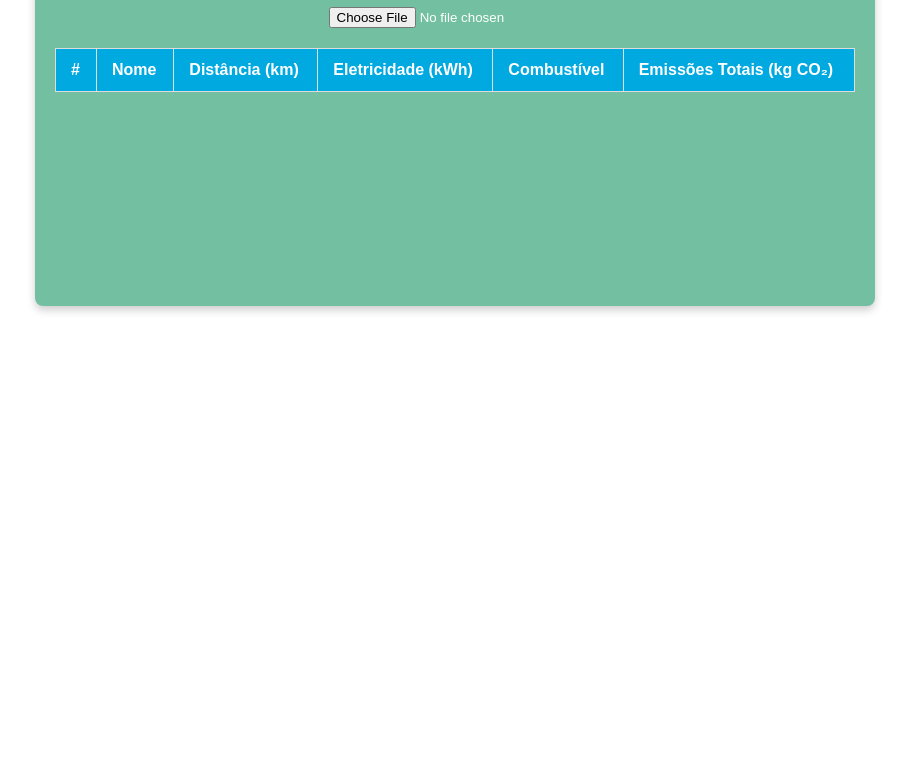
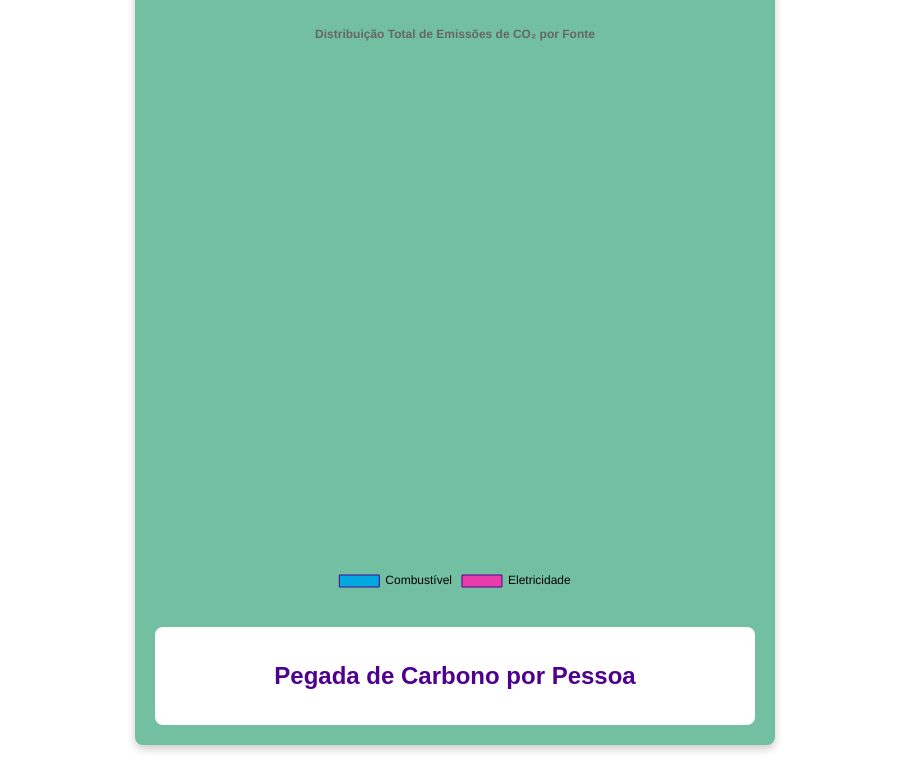
Before and after one commit to miqueas-cdm/Calculadora-_de-_Carbono, a plain HTML site: page dashboard.html in a window 1280 px wide. Shown: the part 113-878 px from the top of the page, without its empty margins (185-1094 px from the left). Before the commit the page ends 800 px from the top, so only its background shows below. Drawn offline with nearby package versions, Linux system fonts and the light colour scheme.

Commit message:
Update dashboard.html

```diff
--- a/dashboard.html
+++ b/dashboard.html
@@ -5,6 +5,7 @@
     <meta name="viewport" content="width=device-width, initial-scale=1.0">
     <title>Dashboard de Emissões de CO₂</title>
     <style>
+        /* Estilos gerais */
         body {
             font-family: Arial, sans-serif;
             background-color: #ffffff;
@@ -12,8 +13,10 @@
             padding: 0;
             color: #4e008e;
         }
+
+        /* Container principal */
         .container {
-            max-width: 800px;
+            max-width: 600px;
             margin: 20px auto;
             padding: 20px;
             background-color: #72c0a1;
@@ -22,29 +25,37 @@
             color: #ffffff;
             text-align: center;
         }
-        h1 { color: #ffffff; }
-        .table-container { overflow-x: auto; margin-top: 20px; }
-        table {
-            width: 100%;
-            border-collapse: collapse;
-            color: #4e008e;
-            background-color: #ffffff;
-            border-radius: 8px;
+
+        /* Título */
+        h1 {
+            color: #ffffff;
         }
-        th, td {
-            padding: 12px 15px;
-            border: 1px solid #ddd;
-            text-align: left;
-        }
-        th {
-            background-color: #00a9e0;
-            color: #ffffff;
-            font-weight: bold;
-        }
+
+        /* Gráfico */
         .chart-container {
             max-width: 100%;
             margin-top: 20px;
             padding: 10px;
+        }
+
+        /* Tabela de Índice */
+        .index-container {
+            background-color: #ffffff;
+            border-radius: 8px;
+            padding: 15px;
+            margin-top: 20px;
+            color: #4e008e;
+            text-align: left;
+            font-size: 16px;
+        }
+
+        .index-container h2 {
+            text-align: center;
+            color: #4e008e;
+        }
+
+        .index-item {
+            margin-bottom: 10px;
         }
     </style>
     <script src="https://cdn.jsdelivr.net/npm/chart.js"></script>
@@ -52,86 +63,58 @@
 <body>
     <div class="container">
         <h1>Dashboard de Emissões de CO₂</h1>
-        <input type="file" id="uploadFile" accept=".txt" onchange="readFile(event)">
 
-        <!-- Tabela para exibir os dados dos clientes -->
-        <div class="table-container">
-            <table id="clientTable">
-                <thead>
-                    <tr>
-                        <th>#</th>
-                        <th>Nome</th>
-                        <th>Distância (km)</th>
-                        <th>Eletricidade (kWh)</th>
-                        <th>Combustível</th>
-                        <th>Emissões Totais (kg CO₂)</th>
-                    </tr>
-                </thead>
-                <tbody>
-                    <!-- Dados carregados do arquivo .txt aparecerão aqui -->
-                </tbody>
-            </table>
+        <!-- Gráfico de Pizza para Emissões Totais -->
+        <div class="chart-container">
+            <canvas id="totalCarbonChart"></canvas>
         </div>
 
-        <!-- Gráfico para exibir as emissões totais -->
-        <div class="chart-container">
-            <canvas id="totalCarbonChart"></canvas>
+        <!-- Índice de Emissões Individuais -->
+        <div class="index-container" id="indexContainer">
+            <h2>Pegada de Carbono por Pessoa</h2>
+            <div id="indexList"></div>
         </div>
     </div>
 
     <script>
-        function readFile(event) {
-            const file = event.target.files[0];
-            if (file) {
-                const reader = new FileReader();
-                reader.onload = function(e) {
-                    const lines = e.target.result.split('\n');
-                    const tbody = document.querySelector('#clientTable tbody');
-                    tbody.innerHTML = ''; // Limpa dados anteriores
-                    let rowData = {};
-                    let totalFuelEmissions = 0;
-                    let totalElectricityEmissions = 0;
+        function fetchClientData() {
+            // Obtém dados do Local Storage
+            const clientData = JSON.parse(localStorage.getItem('clientData')) || [];
 
-                    lines.forEach((line, index) => {
-                        const [key, value] = line.split(':');
-                        if (key && value) rowData[key.trim()] = value.trim();
-                        if ((index + 1) % 5 === 0) {
-                            const row = document.createElement('tr');
-                            row.innerHTML = `
-                                <td>${index / 5 + 1}</td>
-                                <td>${rowData['Nome']}</td>
-                                <td>${rowData['Distância']}</td>
-                                <td>${rowData['Eletricidade']}</td>
-                                <td>${rowData['Combustível']}</td>
-                                <td>${rowData['Emissões Totais']}</td>
-                            `;
-                            tbody.appendChild(row);
+            // Inicializa variáveis para o total de emissões por tipo
+            let totalFuelEmissions = 0;
+            let totalElectricityEmissions = 0;
 
-                            // Soma emissões totais para o gráfico
-                            const fuelEmission = parseFloat(rowData['Combustível']) * (parseFloat(rowData['Distância']) / 10);
-                            const electricityEmission = parseFloat(rowData['Eletricidade']) * 12 * 0.085; // Fator de emissão
-                            totalFuelEmissions += fuelEmission;
-                            totalElectricityEmissions += electricityEmission;
-                            rowData = {};
-                        }
-                    });
+            // Popula o índice de clientes com suas emissões totais
+            const indexList = document.getElementById('indexList');
+            indexList.innerHTML = ''; // Limpa o índice anterior
 
-                    generatePieChart(totalFuelEmissions, totalElectricityEmissions);
-                };
-                reader.readAsText(file);
-            }
+            clientData.forEach((client, index) => {
+                const fuelEmissions = (client.carDistance / 10) * client.fuelFactor;
+                const electricityEmissionFactor = 0.085; // kg CO₂ por kWh
+                const electricityEmissions = client.electricity * 12 * electricityEmissionFactor;
+                const totalEmissions = fuelEmissions + electricityEmissions;
+
+                // Adiciona ao índice
+                const listItem = document.createElement('div');
+                listItem.className = 'index-item';
+                listItem.innerHTML = `<strong>${index + 1}. ${client.name}</strong>: ${totalEmissions.toFixed(2)} kg CO₂`;
+                indexList.appendChild(listItem);
+
+                // Atualiza os totais
+                totalFuelEmissions += fuelEmissions;
+                totalElectricityEmissions += electricityEmissions;
+            });
+
+            // Exibe o gráfico com os totais
+            generatePieChart(totalFuelEmissions, totalElectricityEmissions);
         }
 
         function generatePieChart(totalFuelEmissions, totalElectricityEmissions) {
             const ctx = document.getElementById('totalCarbonChart').getContext('2d');
 
-            // Destroi o gráfico anterior, se existir
-            if (window.totalCarbonChart) {
-                window.totalCarbonChart.destroy();
-            }
-
-            // Cria o gráfico de pizza com emissões totais
-            window.totalCarbonChart = new Chart(ctx, {
+            // Cria um gráfico de pizza para mostrar as emissões totais de CO₂ por tipo
+            new Chart(ctx, {
                 type: 'pie',
                 data: {
                     labels: ['Combustível', 'Eletricidade'],
@@ -153,13 +136,16 @@
                             display: true,
                             position: 'bottom',
                             labels: {
-                                color: '#4e008e'
+                                color: '#00000'
                             }
                         }
                     }
                 }
             });
         }
+
+        // Carrega os dados ao iniciar a página
+        window.onload = fetchClientData;
     </script>
 </body>
 </html>
```
